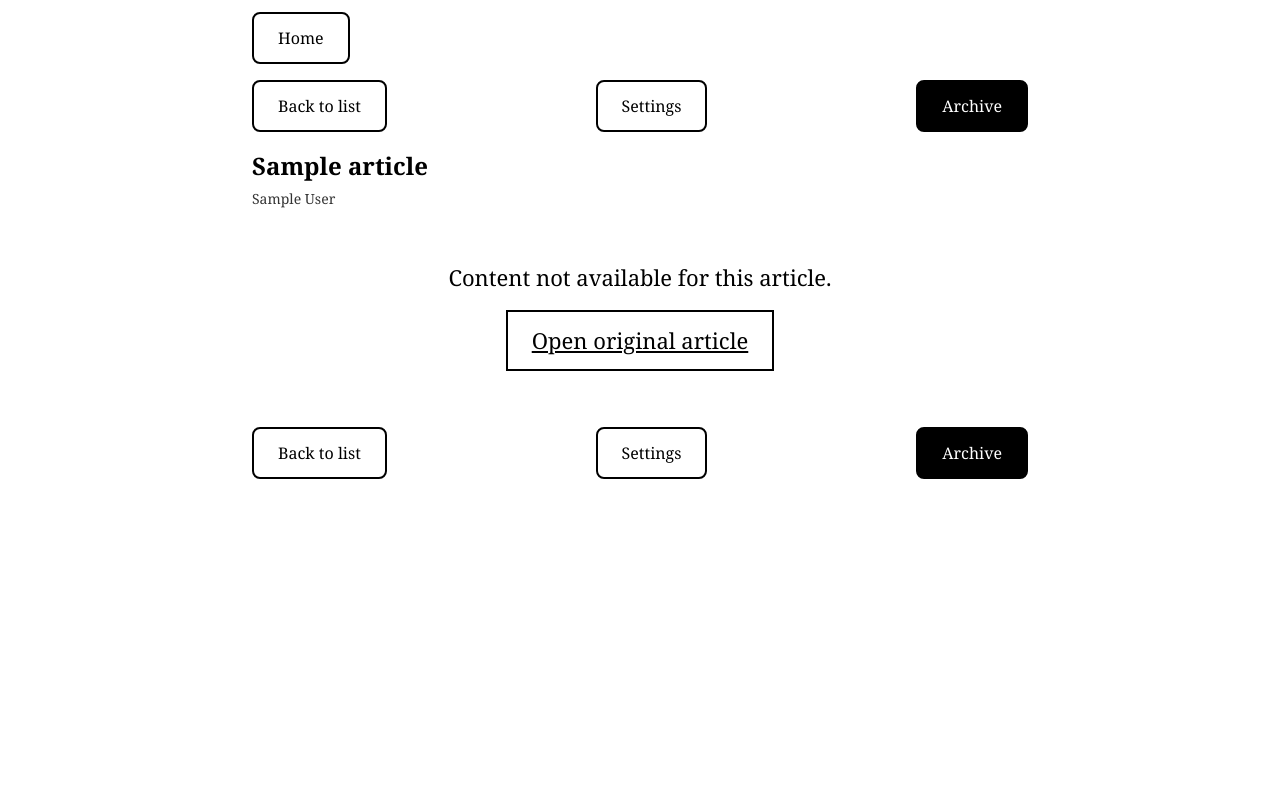
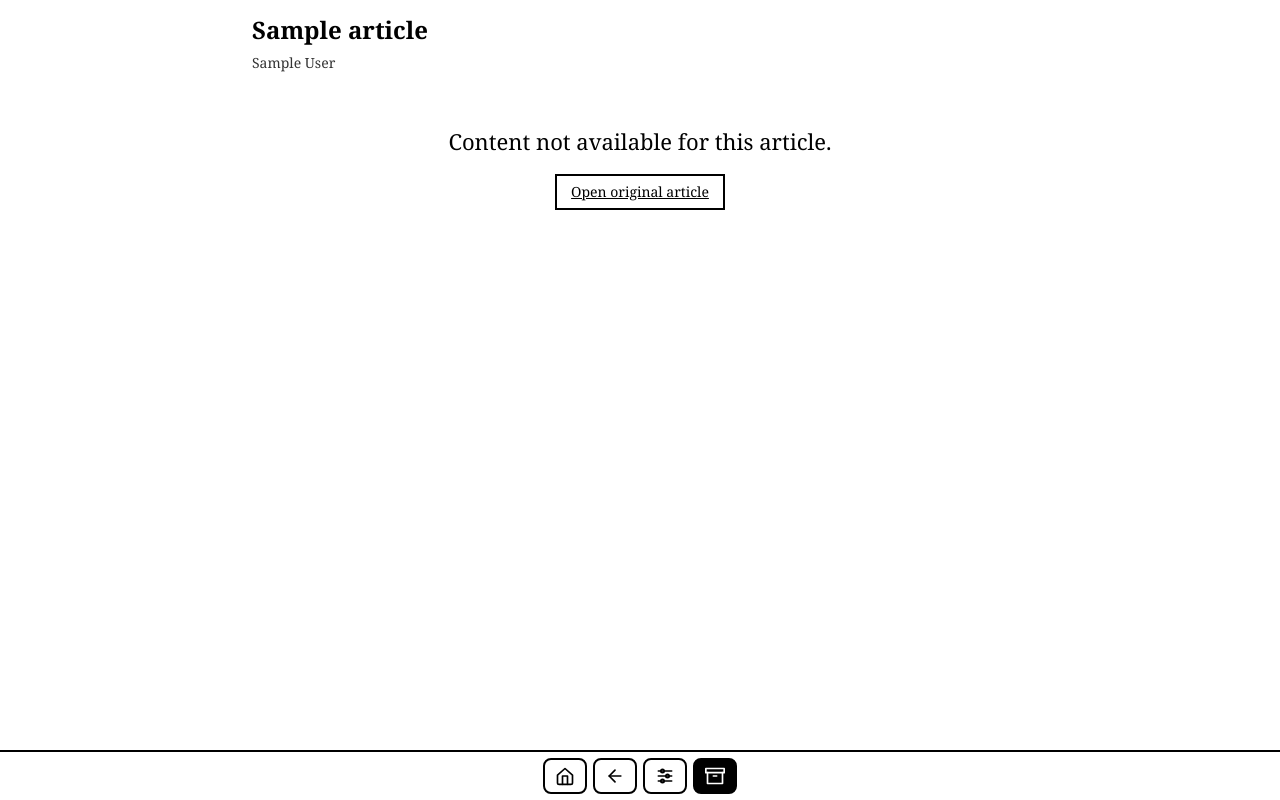
Before and after one commit to ntwkrgr/readwise-reader-personal-site, a Flask app: template templates/reader/read.html in a window 1280 px wide. Run offline with Flask 3, Linux system fonts and the light colour scheme; the template is opened without the code that fills it: most values are stand-ins (such as "Sample title", 1, 10 or a date in 2020).

Commit message:
feat: compact buttons and persistent reading-view action bar
Shrink every button-like control outside the settings page from a
48px/16px touch target to 36px/14px, freeing more of the screen for
article text on the Kindle Scribe.

The reading view previously rendered the same toolbar twice (above and
below the article), so the actions were either hogging the first page
of reading or unreachable until the article was fully paged through.
Replace both with a single icon-based action bar fixed to the bottom
of the screen, with the button text kept in the DOM as a visually
hidden label for accessibility and as an easy text-mode fallback.

Tap-to-advance pagination now measures the fixed bar's live height and
subtracts it from the usable page height (and syncs body padding / the
page indicator position), so article text is never covered in either
tap-advance or plain-scroll mode. Also fixes an off-by-EDGE_PAD bug in
the end-of-document spacer calculation found while touching that code.

```diff
--- a/templates/base.html
+++ b/templates/base.html
@@ -46,14 +46,14 @@
         }
         .nav-group a {
             display: block;
-            padding: 12px 20px;
-            min-height: 48px;
+            padding: 6px 14px;
+            min-height: 36px;
             text-decoration: none;
             border: none;
             border-right: 2px solid #000;
             border-radius: 0;
-            font-size: 16px;
-            line-height: 24px;
+            font-size: 14px;
+            line-height: 20px;
             text-align: center;
         }
         .nav-group a:last-child {
@@ -65,34 +65,76 @@
         }
         .nav-settings {
             display: block;
-            padding: 12px 20px;
-            min-height: 48px;
+            padding: 6px 14px;
+            min-height: 36px;
             text-decoration: none;
             border: 2px solid #000;
             border-radius: 8px;
-            font-size: 16px;
-            line-height: 24px;
+            font-size: 14px;
+            line-height: 20px;
             text-align: center;
             margin-left: auto;
         }
         .btn {
             display: inline-block;
-            padding: 12px 24px;
-            min-height: 48px;
+            padding: 6px 14px;
+            min-height: 36px;
             border: 2px solid #000;
             border-radius: 8px;
             background: #fff;
             color: #000;
             font-family: Georgia, "Times New Roman", serif;
-            font-size: 16px;
+            font-size: 14px;
             text-decoration: none;
             cursor: pointer;
-            line-height: 24px;
+            line-height: 20px;
             text-align: center;
         }
         .btn-dark {
             background: #000;
             color: #fff;
+        }
+        .reader-bar {
+            position: fixed;
+            left: 0;
+            right: 0;
+            bottom: 0;
+            z-index: 20;
+            display: flex;
+            align-items: center;
+            justify-content: center;
+            flex-wrap: nowrap;
+            padding: 6px 8px;
+            background: #fff;
+            border-top: 2px solid #000;
+        }
+        .reader-bar > *,
+        .reader-bar form {
+            margin: 0 3px;
+        }
+        .reader-bar .btn {
+            padding: 6px 10px;
+        }
+        .reader-bar .btn svg {
+            display: block;
+            width: 20px;
+            height: 20px;
+        }
+        /* Icon fallback: delete this rule to show words beside the icons. */
+        .reader-bar .btn-label {
+            position: absolute;
+            width: 1px;
+            height: 1px;
+            margin: -1px;
+            padding: 0;
+            overflow: hidden;
+            clip: rect(0 0 0 0);
+            white-space: nowrap;
+            border: 0;
+        }
+        body.theme-dark .reader-bar {
+            background: #000;
+            border-top-color: #fff;
         }
         .toolbar {
             display: flex;
@@ -204,8 +246,10 @@
         .no-content a {
             display: inline-block;
             margin-top: 16px;
-            padding: 12px 24px;
-            min-height: 48px;
+            padding: 6px 14px;
+            min-height: 36px;
+            font-size: 14px;
+            line-height: 20px;
             border: 2px solid #000;
         }
         #page-indicator {
--- a/templates/reader/list.html
+++ b/templates/reader/list.html
@@ -21,7 +21,7 @@
 {% if current_tag %}
 <div class="tag-filter">
     Filtered by tag: <strong>{{ current_tag }}</strong>
-    <a href="{{ url_for('reader_bp.article_list', location=current_location) }}" class="btn" style="margin-left: 8px; padding: 6px 16px; min-height: 36px; font-size: 14px;">Clear</a>
+    <a href="{{ url_for('reader_bp.article_list', location=current_location) }}" class="btn" style="margin-left: 8px;">Clear</a>
 </div>
 {% endif %}
 
--- a/templates/reader/read.html
+++ b/templates/reader/read.html
@@ -2,20 +2,16 @@
 
 {% block title %}{{ article.title }}{% endblock %}
 
+{% block nav %}{% endblock %}
+
+{% block styles %}
+<style>
+    body { padding-bottom: 62px; } /* bar height (36) + padding (12) + border (2) + margin */
+    #page-indicator { bottom: 62px; }
+</style>
+{% endblock %}
+
 {% block content %}
-<div class="toolbar">
-    <a href="{{ url_for('reader_bp.article_list') }}" class="btn">Back to list</a>
-    <a href="{{ url_for('settings_bp.settings') }}" class="btn">Settings</a>
-    {% if has_content %}
-    <a href="{{ url_for('reader_bp.add_note', doc_id=article.id) }}" class="btn">Add note</a>
-    <button id="highlight-btn" class="btn" style="display:none">Save Highlight</button>
-    <button id="highlight-mode-btn" class="btn">Highlight Mode</button>
-    {% endif %}
-    <form action="{{ url_for('reader_bp.do_archive', doc_id=article.id) }}" method="post" style="margin: 0;">
-        <button type="submit" class="btn btn-dark">Archive</button>
-    </form>
-</div>
-
 {% if has_content %}
 <form id="highlight-form" action="{{ url_for('reader_bp.save_highlight', doc_id=article.id) }}" method="POST" style="display:none">
     <input type="hidden" id="highlight-text-input" name="text" value="">
@@ -40,14 +36,31 @@
 </div>
 {% endif %}
 
-<div class="toolbar" style="margin-top: 24px;">
-    <a href="{{ url_for('reader_bp.article_list') }}" class="btn">Back to list</a>
-    <a href="{{ url_for('settings_bp.settings') }}" class="btn">Settings</a>
+<div class="reader-bar" id="reader-bar">
+    <a href="{{ url_for('dashboard_bp.index') }}" class="btn" aria-label="Home" title="Home">
+        <svg viewBox="0 0 24 24" fill="none" stroke="currentColor" stroke-width="2" stroke-linecap="round" stroke-linejoin="round" aria-hidden="true" focusable="false"><path d="M3 11l9-8 9 8v9a2 2 0 01-2 2H5a2 2 0 01-2-2z"/><path d="M9 22V12h6v10"/></svg><span class="btn-label">Home</span>
+    </a>
+    <a href="{{ url_for('reader_bp.article_list') }}" class="btn" aria-label="Back to list" title="Back to list">
+        <svg viewBox="0 0 24 24" fill="none" stroke="currentColor" stroke-width="2" stroke-linecap="round" stroke-linejoin="round" aria-hidden="true" focusable="false"><path d="M19 12H5"/><path d="M12 19l-7-7 7-7"/></svg><span class="btn-label">Back to list</span>
+    </a>
+    <a href="{{ url_for('settings_bp.settings') }}" class="btn" aria-label="Settings" title="Settings">
+        <svg viewBox="0 0 24 24" fill="none" stroke="currentColor" stroke-width="2" stroke-linecap="round" stroke-linejoin="round" aria-hidden="true" focusable="false"><path d="M4 6h16M4 12h16M4 18h16"/><circle cx="9" cy="6" r="2"/><circle cx="15" cy="12" r="2"/><circle cx="9" cy="18" r="2"/></svg><span class="btn-label">Settings</span>
+    </a>
     {% if has_content %}
-    <a href="{{ url_for('reader_bp.add_note', doc_id=article.id) }}" class="btn">Add note</a>
+    <a href="{{ url_for('reader_bp.add_note', doc_id=article.id) }}" class="btn" aria-label="Add note" title="Add note">
+        <svg viewBox="0 0 24 24" fill="none" stroke="currentColor" stroke-width="2" stroke-linecap="round" stroke-linejoin="round" aria-hidden="true" focusable="false"><path d="M12 5v14M5 12h14"/></svg><span class="btn-label">Add note</span>
+    </a>
+    <button id="highlight-mode-btn" class="btn" aria-label="Highlight Mode" title="Highlight Mode">
+        <svg viewBox="0 0 24 24" fill="none" stroke="currentColor" stroke-width="2" stroke-linecap="round" stroke-linejoin="round" aria-hidden="true" focusable="false"><path d="M12 20h9"/><path d="M16.5 3.5a2.12 2.12 0 013 3L7 19l-4 1 1-4z"/></svg><span class="btn-label">Highlight Mode</span>
+    </button>
+    <button id="highlight-btn" class="btn" style="display:none" aria-label="Save Highlight" title="Save Highlight">
+        <svg viewBox="0 0 24 24" fill="none" stroke="currentColor" stroke-width="2" stroke-linecap="round" stroke-linejoin="round" aria-hidden="true" focusable="false"><path d="M20 6L9 17l-5-5"/></svg><span class="btn-label">Save Highlight</span>
+    </button>
     {% endif %}
-    <form action="{{ url_for('reader_bp.do_archive', doc_id=article.id) }}" method="post" style="margin: 0;">
-        <button type="submit" class="btn btn-dark">Archive</button>
+    <form action="{{ url_for('reader_bp.do_archive', doc_id=article.id) }}" method="post" style="margin: 0 3px;">
+        <button type="submit" class="btn btn-dark" aria-label="Archive" title="Archive">
+            <svg viewBox="0 0 24 24" fill="none" stroke="currentColor" stroke-width="2" stroke-linecap="round" stroke-linejoin="round" aria-hidden="true" focusable="false"><path d="M21 8v13H3V8"/><path d="M1 3h22v5H1z"/><path d="M10 12h4"/></svg><span class="btn-label">Archive</span>
+        </button>
     </form>
 </div>
 
@@ -67,7 +80,7 @@
         var text = sel ? sel.toString().trim() : '';
         if (text.length > 0) {
             selectionText = text;
-            highlightBtn.style.display = 'block';
+            highlightBtn.style.display = 'inline-flex';
         } else {
             highlightBtn.style.display = 'none';
         }
@@ -99,7 +112,10 @@
     if (highlightModeBtn) {
         highlightModeBtn.addEventListener('click', function() {
             highlightMode = !highlightMode;
-            highlightModeBtn.textContent = highlightMode ? 'Exit Highlight Mode' : 'Highlight Mode';
+            highlightModeBtn.querySelector('.btn-label').textContent = highlightMode ? 'Exit Highlight Mode' : 'Highlight Mode';
+            var label = highlightMode ? 'Exit Highlight Mode' : 'Highlight Mode';
+            highlightModeBtn.setAttribute('aria-label', label);
+            highlightModeBtn.setAttribute('title', label);
             if (articleContent) {
                 articleContent.classList.toggle('highlight-mode-active', highlightMode);
             }
```
Also changed, not shown: CLAUDE.md (+1 -0 lines), templates/dashboard.html (+4 -4 lines), templates/highlights/list.html (+4 -4 lines), templates/highlights/review.html (+8 -8 lines), templates/reader/_paginate.html (+11 -7 lines), README.md.
